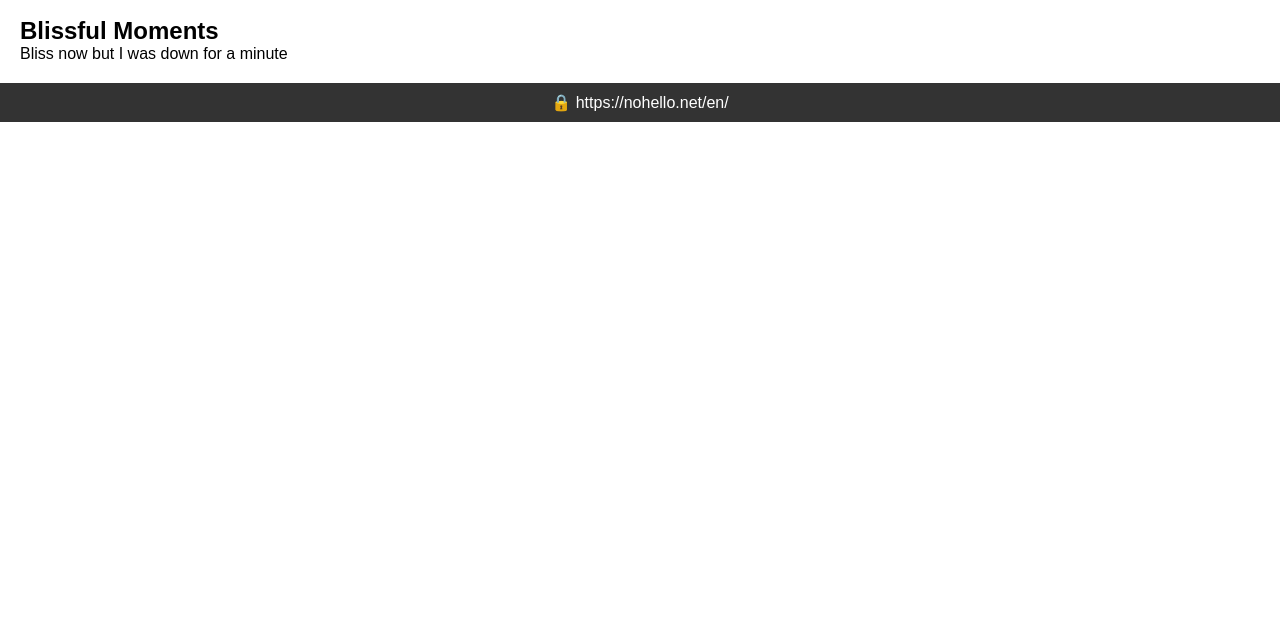
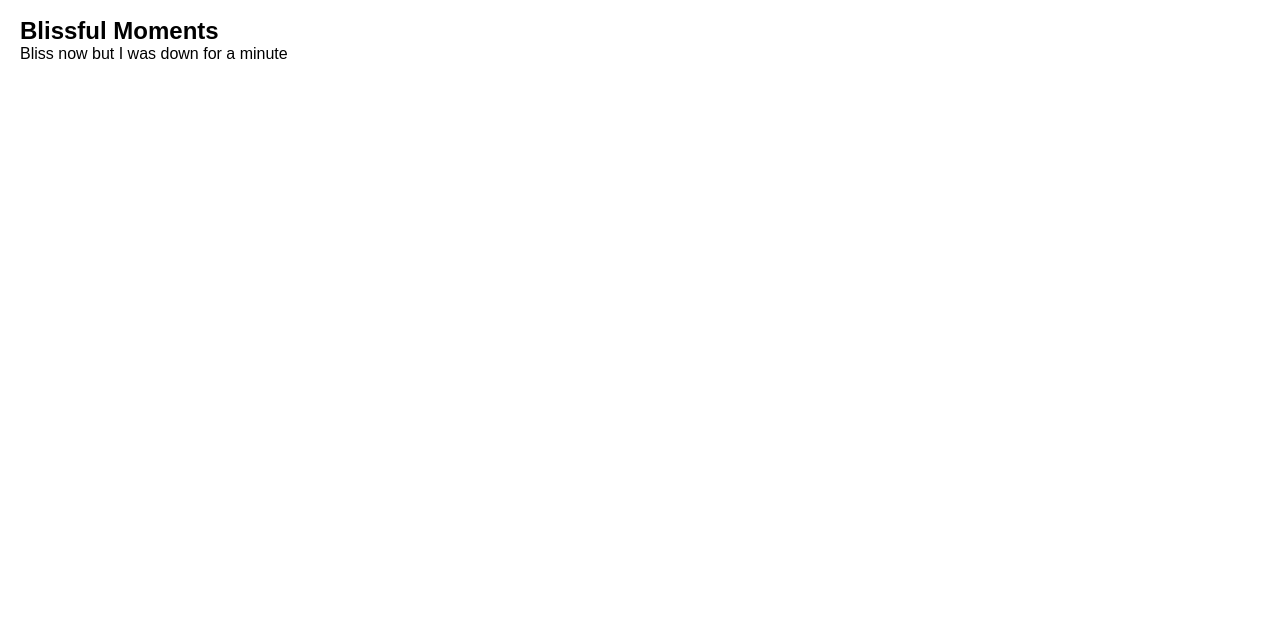
Before and after one commit to Hue-Commits/blaze.github.io, a plain HTML site: page about.html in a window 1280 px wide. Shown: the part 178-800 px from the top of the page. Drawn offline with Linux system fonts and the light colour scheme.

Commit message:
udpates stuff

```diff
--- a/about.html
+++ b/about.html
@@ -21,8 +21,5 @@
             <p>Bliss now but I was down for a minute</p>
         </section>
     </main>
-    <footer>
-        <a href="https://nohello.net/en/" target="_blank" rel="noopener noreferrer">🔒 https://nohello.net/en/</a>
-    </footer>
 </body>
 </html>
```
Also changed, not shown: index.html (+0 -3 lines).
